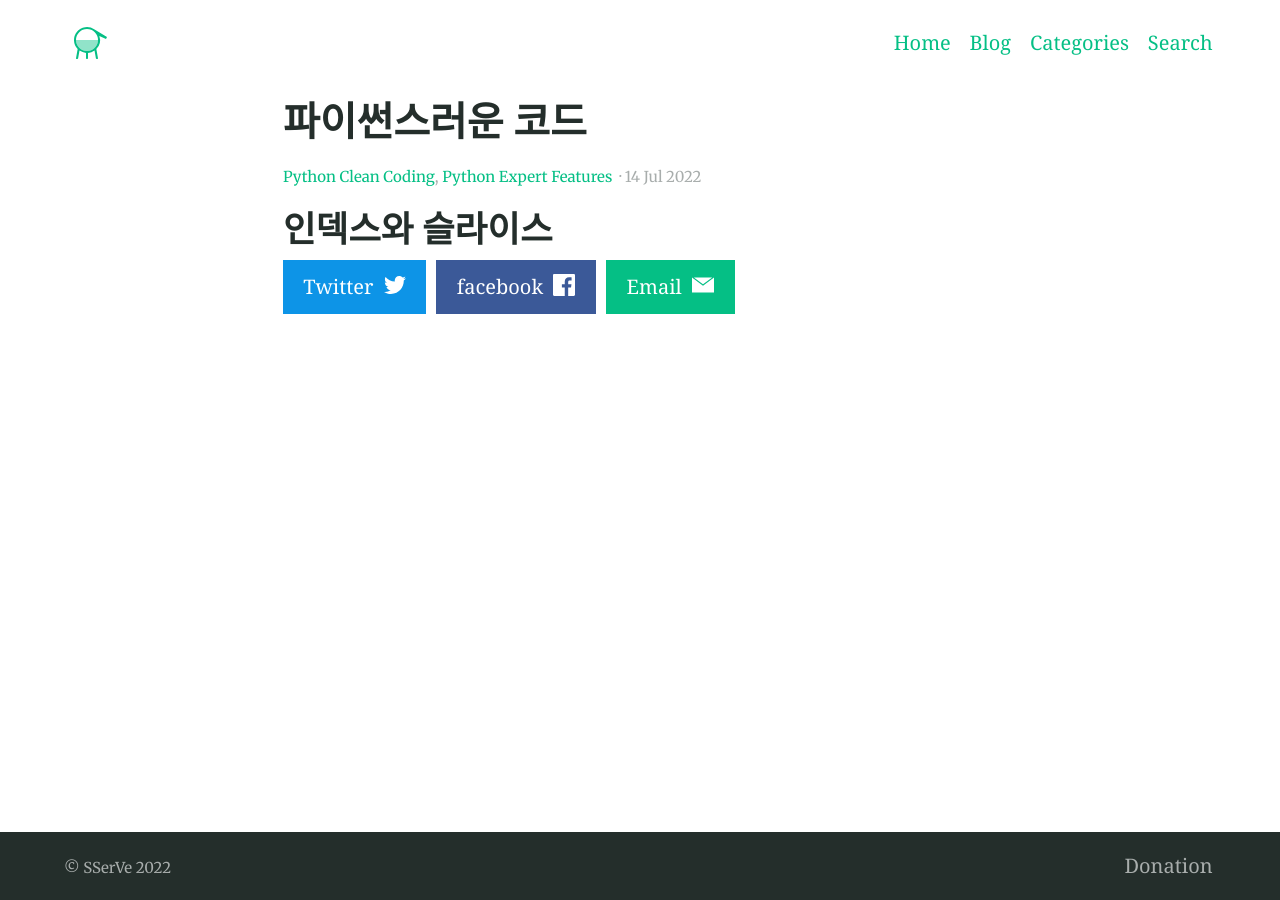
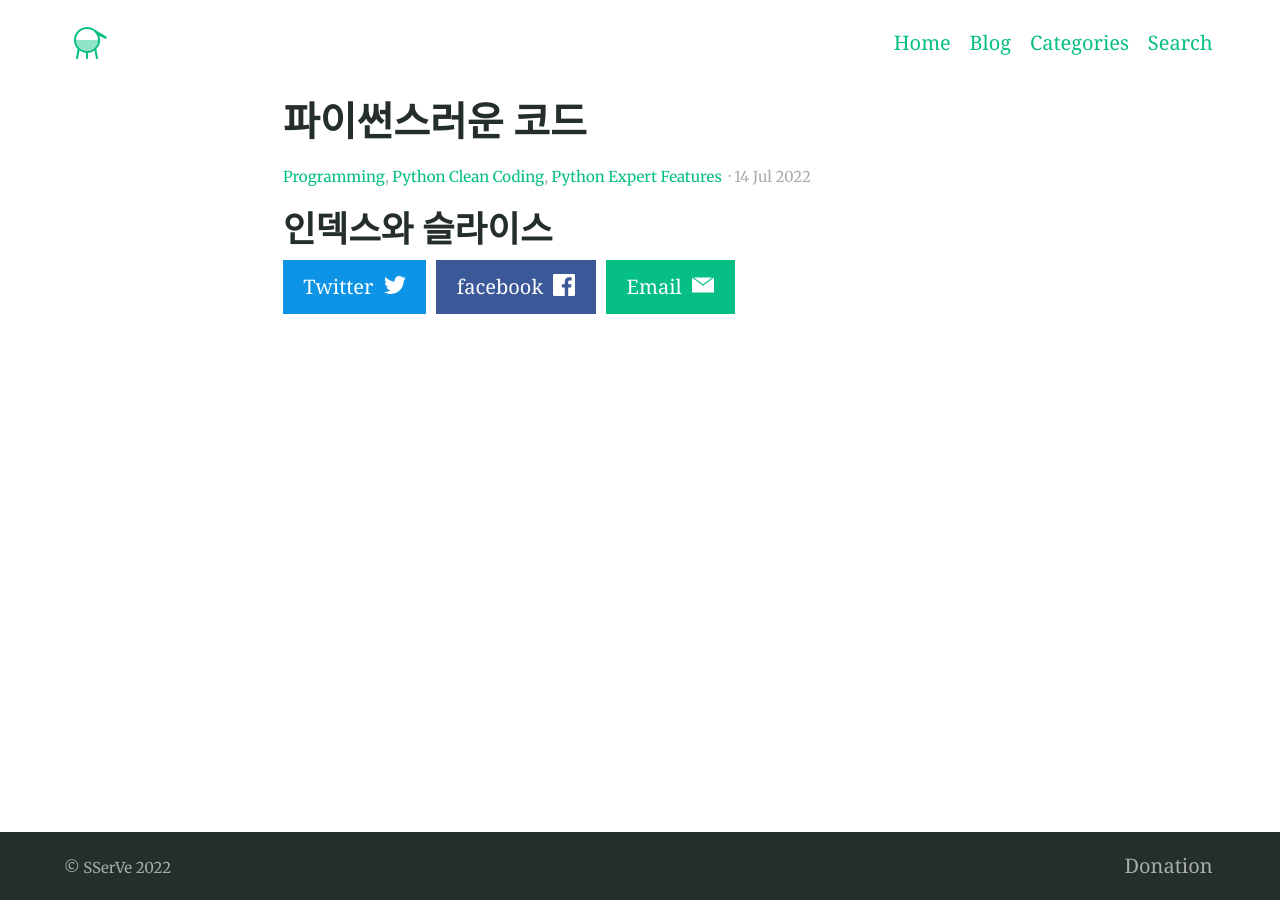
Before and after one commit to sserve-kr/sserve-kr.github.io, a Jekyll site: the page built from _posts/2022-07-14-4.md, in a window 1280 px wide. Built offline with Jekyll 4.4.1, drawn with Linux system fonts in a browser that asks for light colours; comment, search, counter and statistics services are not loaded.

Commit message:
Applied draft feature

```diff
--- a/_includes/post-list.html
+++ b/_includes/post-list.html
@@ -2,6 +2,7 @@
   <section class="section  typeset">
     <ul class="list  list--posts">
       {% for page in paginator.posts %}
+        {% if not page.draft %}
           <li class="item  item--post">
             <article class="article  article--post">
 
@@ -11,6 +12,7 @@
 
             </article>
           </li>
+        {% endif %}
       {% endfor %}
     </ul>
     {% include post-pagination.html %}
@@ -19,6 +21,7 @@
   <section class="section  typeset">
     <ul class="list  list--posts">
       {% for page in site.posts %}
+        {% if not page.draft %}
           <li class="item  item--post">
             <article class="article  article--post">
 
@@ -28,6 +31,7 @@
 
             </article>
           </li>
+        {% endif %}
       {% endfor %}
     </ul>
   </section>
--- a/_posts/2022-07-14-4.md
+++ b/_posts/2022-07-14-4.md
@@ -1,8 +1,6 @@
 ---
 title: "파이썬스러운 코드"
-categories:
-- Python Clean Coding
-- Python Expert Features
+categories: ["Programming", "Python Clean Coding", "Python Expert Features"]
 excerpt: "인덱싱 가능한 객체 구현, 시퀀스와 이터러블, 컨텍스트 관리자, 매직 메서드, 부작용을 일으키는 코드 연구"
 draft: true
 ---
```
Also changed, not shown: _posts/2022-06-18-1.md (+1 -0 lines), _posts/2022-06-19-2.md (+1 -0 lines), _posts/2022-07-07-3.md (+1 -0 lines). Lines whose indentation alone changed are shown as unchanged.
